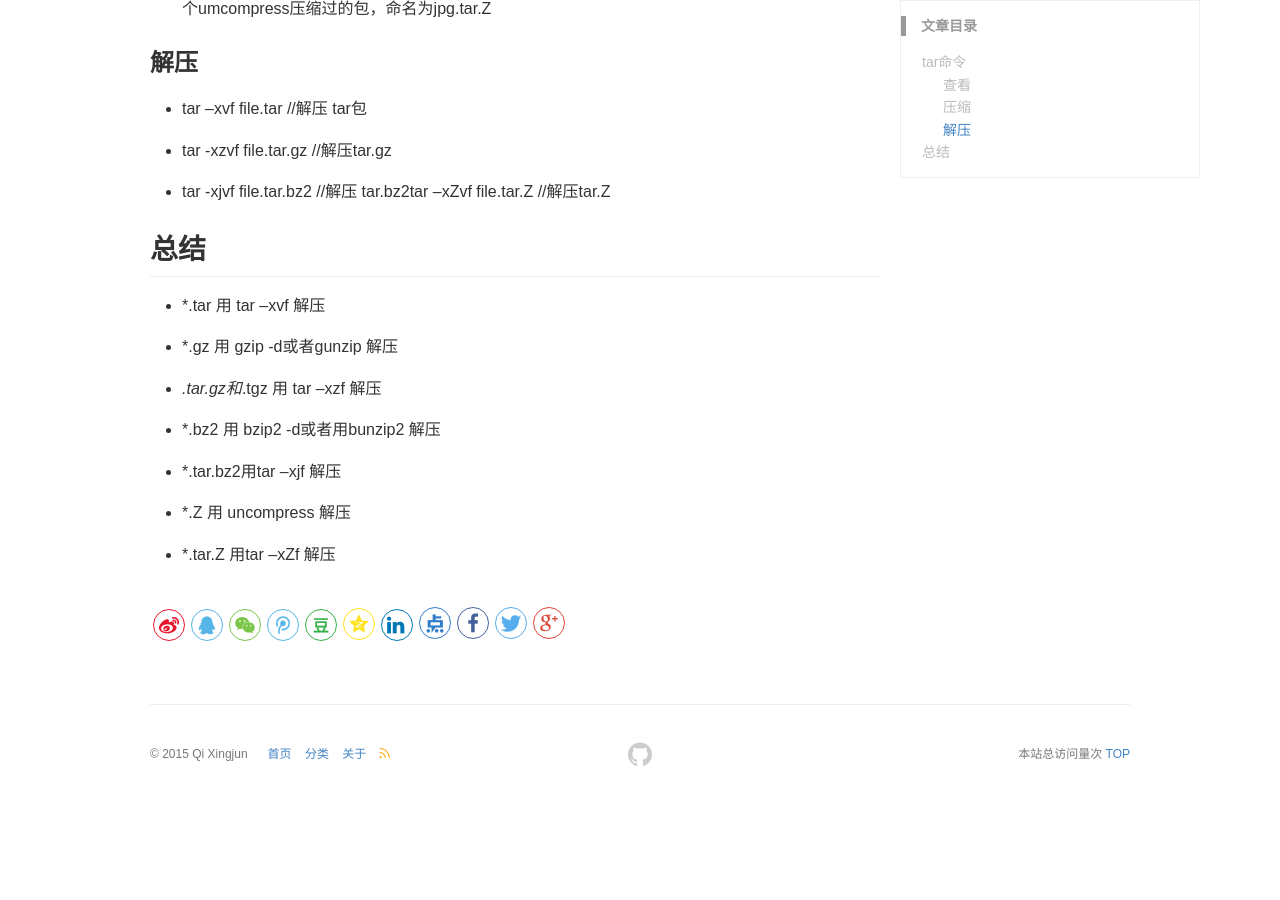
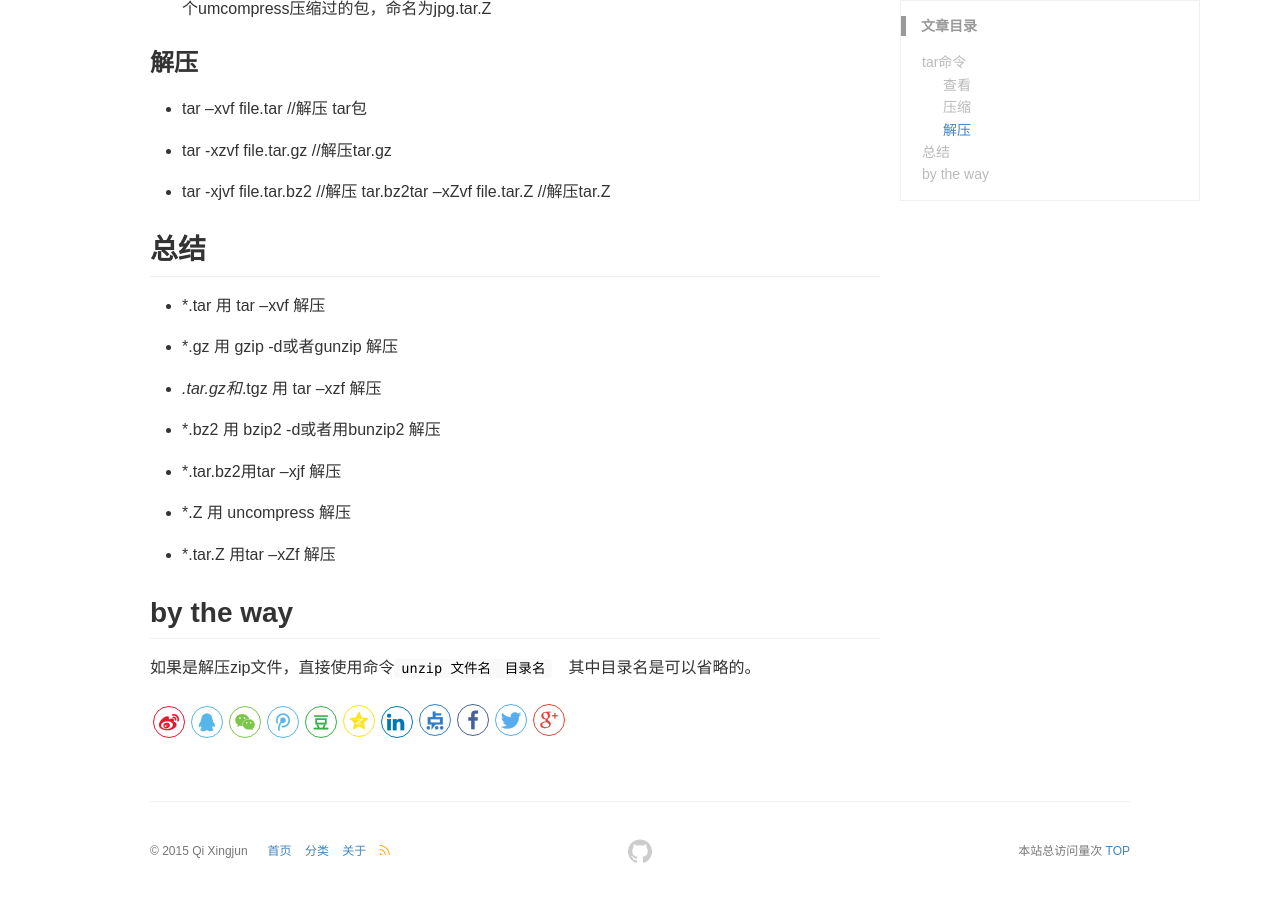
Before and after one commit to QiXingjun/QiXingjun.github.io, a Jekyll site: the page built from _posts/blog/2016-11-11-introduction-of-tar.md, in a window 1280 px wide and 900 px high, scrolled down 1497 px. Built offline with Jekyll 4.4.1, drawn with Linux system fonts in a browser that asks for light colours; comment, search, counter and statistics services are not loaded; before the commit the page ends 2300 px from its top, so only the background shows below that.

Commit message:
Update 2016-11-11-introduction-of-tar.md

```diff
--- a/_posts/blog/2016-11-11-introduction-of-tar.md
+++ b/_posts/blog/2016-11-11-introduction-of-tar.md
@@ -85,3 +85,7 @@ keywords: Ubuntu,tar,压缩
 - *.Z 用 uncompress 解压
 
 - *.tar.Z 用tar –xZf 解压
+
+## by the way
+
+如果是解压zip文件，直接使用命令`unzip 文件名　目录名`　其中目录名是可以省略的。
```
